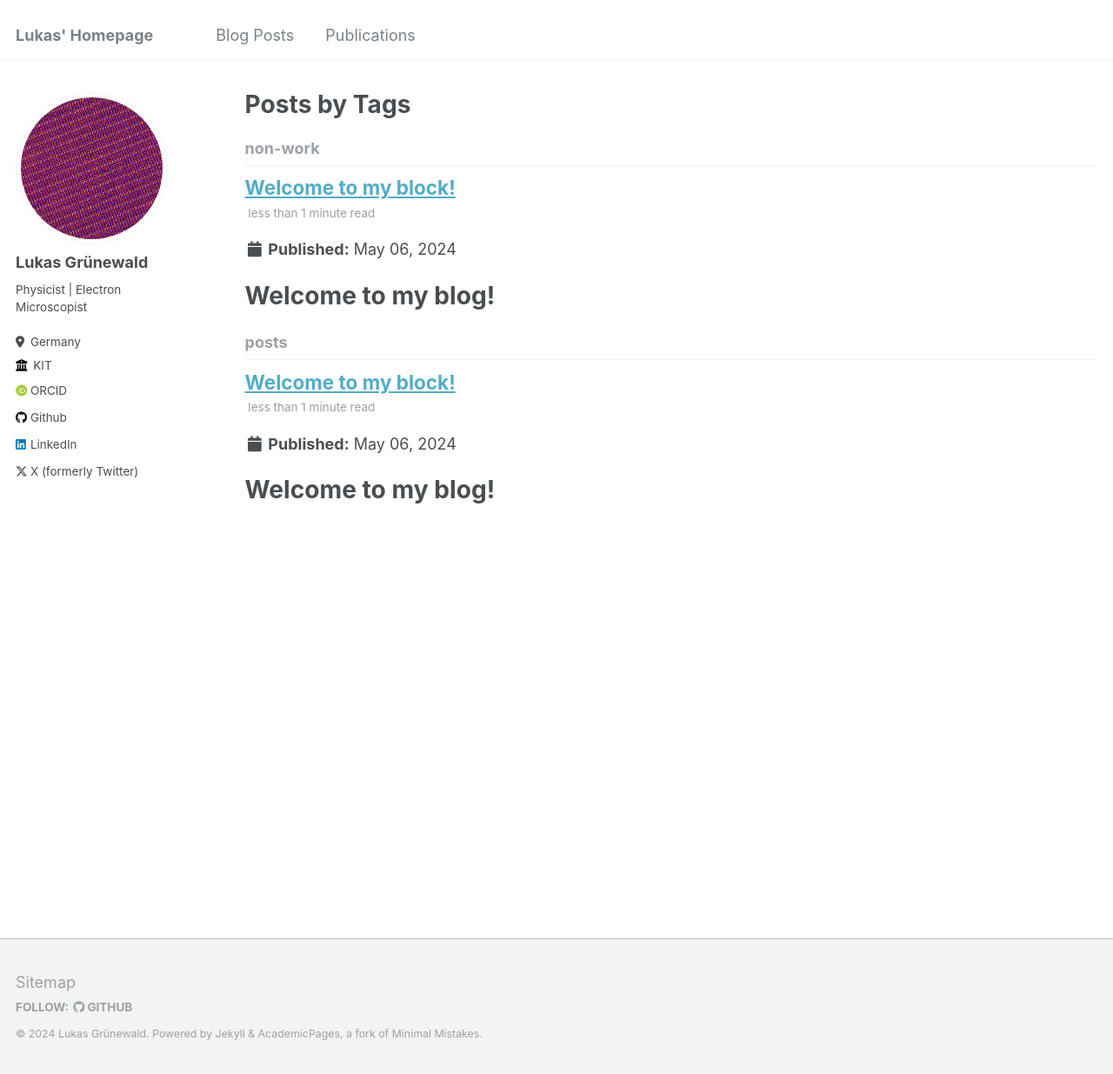
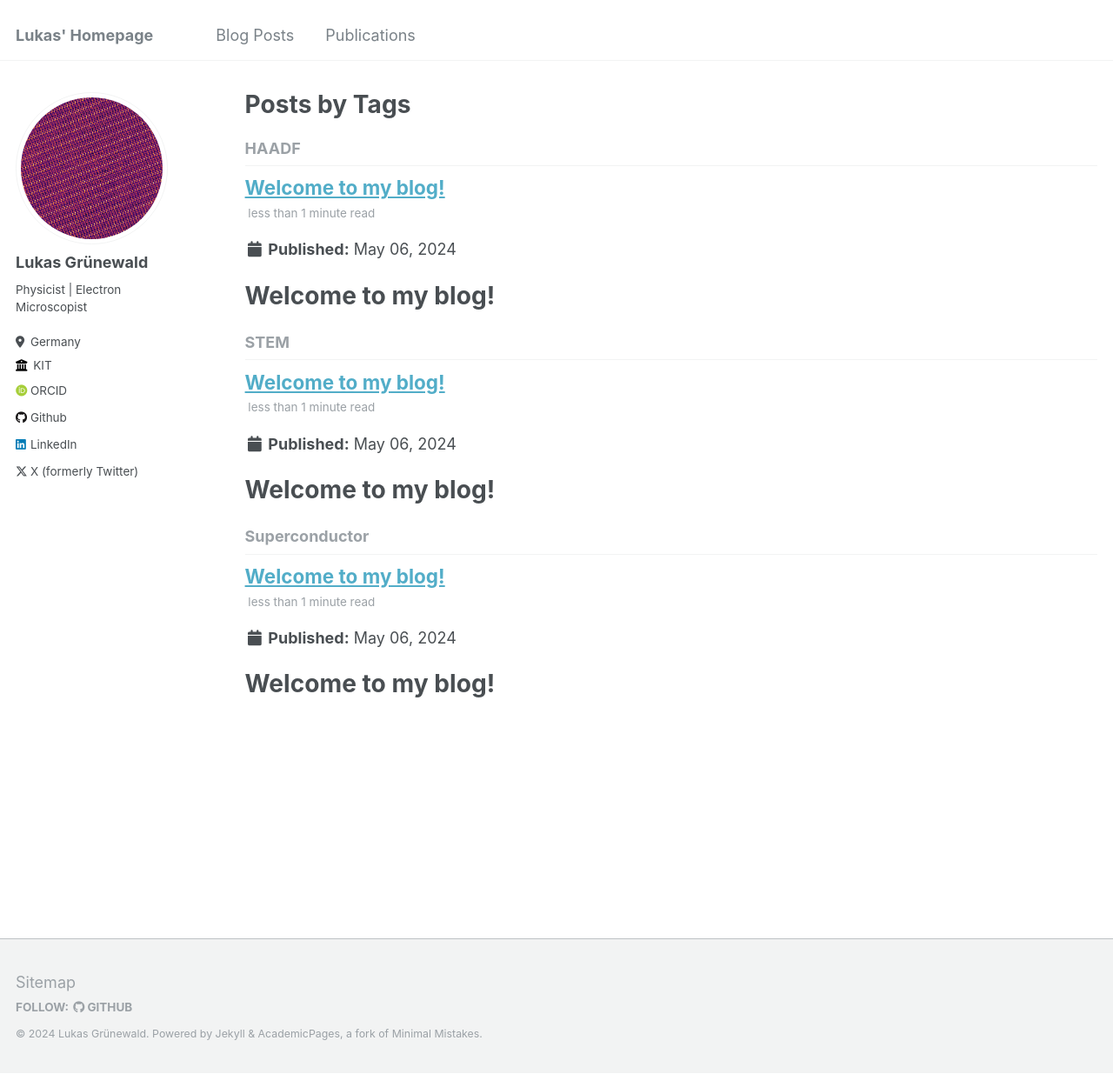
Before and after one commit to lukmuk/lukmuk.github.io, a Jekyll site: the page built from _pages/tag-archive.html, in a window 1280 px wide and 1235 px high. Shown: the whole window at 87% size. Built offline with Jekyll 4.4.1, drawn with Linux system fonts in a browser that asks for light colours; some web fonts are replaced.

Commit message:
update 2024-05-03-blog-welcome-post.md

```diff
--- a/_posts/2024-05-03-blog-welcome-post.md
+++ b/_posts/2024-05-03-blog-welcome-post.md
@@ -1,10 +1,11 @@
 ---
-title: 'Welcome to my block!'
+title: 'Welcome to my blog!'
 date: 2024-05-06
 permalink: /posts/2024/05/blog-welcome-post/
 tags:
-  - posts
-  - non-work
+  - HAADF
+  - STEM
+  - Superconductor
 ---
 
 
@@ -15,7 +16,7 @@ This is my first blog post! I try to keep adding new ones with interesting topic
 
 I will also use it to display and explain my shared scripts and tools on Github. I try to contribute useful tools for other researchers. 😊
 
-For this first post, I will add one of my favorite (filtered) HAADF-STEM images of a GdBa$_2$Cu$_3$O$_{7-\delta}$ (GdBCO) thin film acquired on a non-probe-corrected TEM.
+For this first post, I will add one of my favorite (filtered) HAADF-STEM images of a GdBa$\_2$Cu$_3$O$_{7-\\delta}$ (GdBCO) thin film acquired on a non-probe-corrected TEM.
 
 Can you spot all precipitates? 👻
 
```
